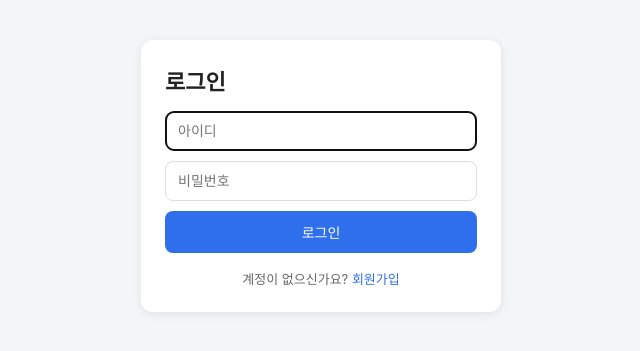
After one commit to mkykelly02-tech/20260915_ETNERS_G, a Flask app: page /login in a window 1280 px wide. The commit adds this page. Shown: the top 351 px of the page, without its empty margins (319-959 px from the left). Run offline with Flask 3, Linux system fonts and the light colour scheme; some libraries are stand-ins or nearby versions.

Commit message:
Add username/password login with per-user todo lists
Add users table, session-based auth (register/login/logout), and
scope all todo queries to the logged-in user via user_id.

Co-Authored-By: Claude Sonnet 5 <noreply@anthropic.com>

```diff
--- a/app.py
+++ b/app.py
@@ -1,12 +1,15 @@
 import os
+from functools import wraps
 
 import psycopg2
 import psycopg2.extras
-from flask import Flask, g, redirect, render_template, request, url_for
+from flask import Flask, g, redirect, render_template, request, session, url_for
+from werkzeug.security import check_password_hash, generate_password_hash
 
 DATABASE_URL = os.environ["DATABASE_URL"]
 
 app = Flask(__name__)
+app.secret_key = os.environ["SECRET_KEY"]
 
 
 def get_db():
@@ -28,6 +31,16 @@ def init_db():
         with conn, conn.cursor() as cur:
             cur.execute(
                 """
+                CREATE TABLE IF NOT EXISTS users (
+                    id SERIAL PRIMARY KEY,
+                    username TEXT NOT NULL UNIQUE,
+                    password_hash TEXT NOT NULL,
+                    created_at TIMESTAMPTZ NOT NULL DEFAULT now()
+                )
+                """
+            )
+            cur.execute(
+                """
                 CREATE TABLE IF NOT EXISTS todos (
                     id SERIAL PRIMARY KEY,
                     title TEXT NOT NULL,
@@ -36,44 +49,128 @@ def init_db():
                 )
                 """
             )
+            cur.execute(
+                "ALTER TABLE todos ADD COLUMN IF NOT EXISTS user_id "
+                "INTEGER REFERENCES users(id) ON DELETE CASCADE"
+            )
     finally:
         conn.close()
 
 
+def login_required(view):
+    @wraps(view)
+    def wrapped(*args, **kwargs):
+        if "user_id" not in session:
+            return redirect(url_for("login"))
+        return view(*args, **kwargs)
+
+    return wrapped
+
+
+@app.route("/register", methods=["GET", "POST"])
+def register():
+    if request.method == "GET":
+        return render_template("register.html")
+
+    username = request.form.get("username", "").strip()
+    password = request.form.get("password", "")
+    if not username or not password:
+        return render_template("register.html", error="아이디와 비밀번호를 모두 입력하세요.")
+
+    db = get_db()
+    with db.cursor() as cur:
+        cur.execute("SELECT id FROM users WHERE username = %s", (username,))
+        if cur.fetchone():
+            return render_template("register.html", error="이미 사용 중인 아이디입니다.")
+        cur.execute(
+            "INSERT INTO users (username, password_hash) VALUES (%s, %s) RETURNING id",
+            (username, generate_password_hash(password)),
+        )
+        user_id = cur.fetchone()["id"]
+    db.commit()
+
+    session["user_id"] = user_id
+    session["username"] = username
+    return redirect(url_for("index"))
+
+
+@app.route("/login", methods=["GET", "POST"])
+def login():
+    if request.method == "GET":
+        return render_template("login.html")
+
+    username = request.form.get("username", "").strip()
+    password = request.form.get("password", "")
+
+    db = get_db()
+    with db.cursor() as cur:
+        cur.execute("SELECT id, password_hash FROM users WHERE username = %s", (username,))
+        user = cur.fetchone()
+
+    if not user or not check_password_hash(user["password_hash"], password):
+        return render_template("login.html", error="아이디 또는 비밀번호가 올바르지 않습니다.")
+
+    session["user_id"] = user["id"]
+    session["username"] = username
+    return redirect(url_for("index"))
+
+
+@app.route("/logout", methods=["POST"])
+def logout():
+    session.clear()
+    return redirect(url_for("login"))
+
+
 @app.route("/")
+@login_required
 def index():
     db = get_db()
     with db.cursor() as cur:
-        cur.execute("SELECT * FROM todos ORDER BY done ASC, created_at DESC")
+        cur.execute(
+            "SELECT * FROM todos WHERE user_id = %s ORDER BY done ASC, created_at DESC",
+            (session["user_id"],),
+        )
         todos = cur.fetchall()
-    return render_template("index.html", todos=todos)
+    return render_template("index.html", todos=todos, username=session["username"])
 
 
 @app.route("/add", methods=["POST"])
+@login_required
 def add():
     title = request.form.get("title", "").strip()
     if title:
         db = get_db()
         with db.cursor() as cur:
-            cur.execute("INSERT INTO todos (title) VALUES (%s)", (title,))
+            cur.execute(
+                "INSERT INTO todos (title, user_id) VALUES (%s, %s)",
+                (title, session["user_id"]),
+            )
         db.commit()
     return redirect(url_for("index"))
 
 
 @app.route("/toggle/<int:todo_id>", methods=["POST"])
+@login_required
 def toggle(todo_id):
     db = get_db()
     with db.cursor() as cur:
-        cur.execute("UPDATE todos SET done = NOT done WHERE id = %s", (todo_id,))
+        cur.execute(
+            "UPDATE todos SET done = NOT done WHERE id = %s AND user_id = %s",
+            (todo_id, session["user_id"]),
+        )
     db.commit()
     return redirect(url_for("index"))
 
 
 @app.route("/delete/<int:todo_id>", methods=["POST"])
+@login_required
 def delete(todo_id):
     db = get_db()
     with db.cursor() as cur:
-        cur.execute("DELETE FROM todos WHERE id = %s", (todo_id,))
+        cur.execute(
+            "DELETE FROM todos WHERE id = %s AND user_id = %s",
+            (todo_id, session["user_id"]),
+        )
     db.commit()
     return redirect(url_for("index"))
 
--- a/static/style.css
+++ b/static/style.css
@@ -24,6 +24,97 @@ h1 {
     margin-top: 0;
     font-size: 22px;
     color: #222;
+}
+
+.topbar {
+    display: flex;
+    justify-content: space-between;
+    align-items: center;
+    gap: 10px;
+    margin-bottom: 20px;
+}
+
+.topbar h1 {
+    margin-bottom: 0;
+}
+
+.user-info {
+    display: flex;
+    align-items: center;
+    gap: 8px;
+    font-size: 13px;
+    color: #666;
+}
+
+.user-info form {
+    margin: 0;
+}
+
+.logout-btn {
+    background: none;
+    border: 1px solid #ddd;
+    border-radius: 6px;
+    color: #666;
+    font-size: 12px;
+    padding: 6px 10px;
+    cursor: pointer;
+}
+
+.logout-btn:hover {
+    background: #f4f5f7;
+}
+
+.auth-container {
+    max-width: 360px;
+}
+
+.auth-form {
+    display: flex;
+    flex-direction: column;
+    gap: 10px;
+    margin-bottom: 16px;
+}
+
+.auth-form input {
+    padding: 11px 12px;
+    border: 1px solid #ddd;
+    border-radius: 8px;
+    font-size: 14px;
+}
+
+.auth-form button {
+    padding: 11px 12px;
+    border: none;
+    border-radius: 8px;
+    background: #2f6feb;
+    color: #fff;
+    font-size: 14px;
+    cursor: pointer;
+}
+
+.auth-form button:hover {
+    background: #2558c4;
+}
+
+.auth-switch {
+    font-size: 13px;
+    color: #666;
+    text-align: center;
+    margin: 0;
+}
+
+.auth-switch a {
+    color: #2f6feb;
+    text-decoration: none;
+}
+
+.error {
+    background: #fdeaea;
+    color: #d33;
+    font-size: 13px;
+    padding: 10px 12px;
+    border-radius: 8px;
+    margin: 0 0 14px;
 }
 
 .add-form {
--- /dev/null
+++ b/templates/login.html
@@ -0,0 +1,25 @@
+<!doctype html>
+<html lang="ko">
+<head>
+    <meta charset="utf-8">
+    <title>로그인 · ETNERS 할일관리</title>
+    <link rel="stylesheet" href="{{ url_for('static', filename='style.css') }}">
+</head>
+<body>
+    <div class="container auth-container">
+        <h1>로그인</h1>
+
+        {% if error %}
+        <p class="error">{{ error }}</p>
+        {% endif %}
+
+        <form action="{{ url_for('login') }}" method="post" class="auth-form">
+            <input type="text" name="username" placeholder="아이디" autofocus required>
+            <input type="password" name="password" placeholder="비밀번호" required>
+            <button type="submit">로그인</button>
+        </form>
+
+        <p class="auth-switch">계정이 없으신가요? <a href="{{ url_for('register') }}">회원가입</a></p>
+    </div>
+</body>
+</html>
```
Also changed, not shown: templates/index.html (+9 -1 lines), templates/register.html (added, +25 -0 lines).
